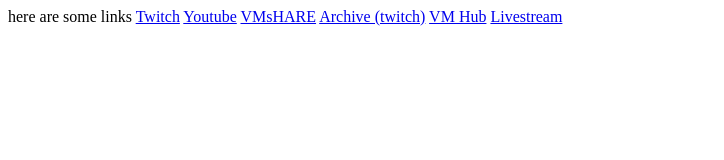
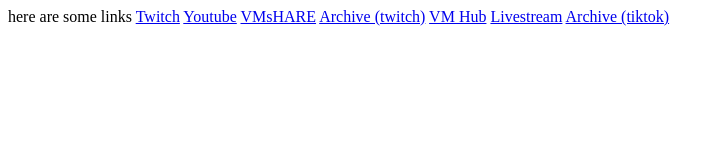
Before and after one commit to chaosofwebsimai/links, a plain HTML site: page index.html in a window 1280 px wide. Shown: the whole page, without its empty margins (0-724 px from the left). Drawn offline with Linux system fonts and the light colour scheme.

Commit message:
Update index.html

```diff
--- a/index.html
+++ b/index.html
@@ -6,3 +6,4 @@
 <a href="https://www.twitch.tv/chaosofwebsim">Archive (twitch)</a>
 <a href="https://websim.com/@sleepytemple2484763/vm-hub">VM Hub</a>
 <a href="https://chaosofwebsimai.github.io/livestream">Livestream</a>
+<a href="https://www.tiktok.com/@xpchaosai">Archive (tiktok)</a>
```
